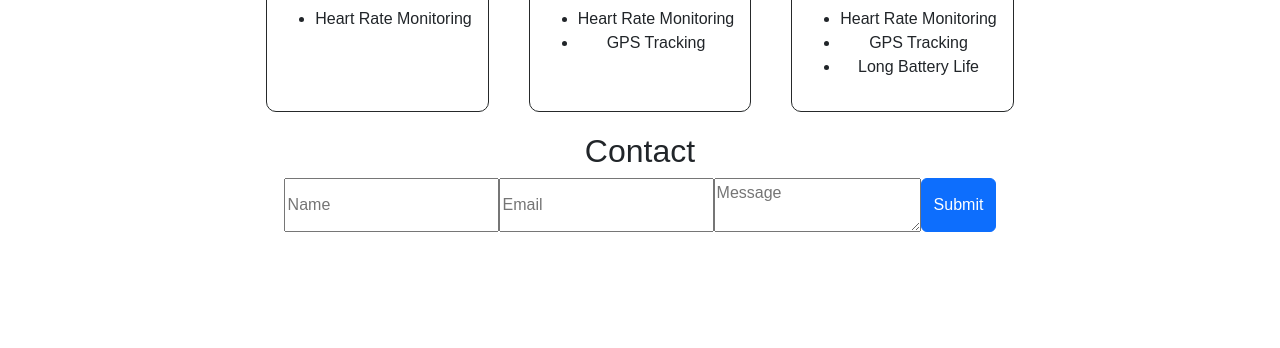
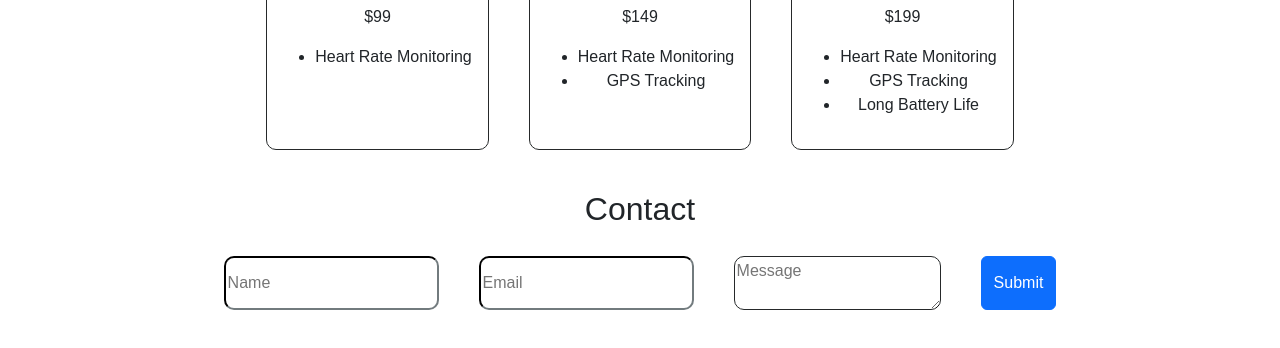
Before and after one commit to HirvaGohel/smartWatchtask, a plain HTML site: page index.html in a window 1280 px wide. Shown: the part 1280-1628 px from the top of the page. Before the commit the page ends 1512 px from the top, so only its background shows below. Drawn offline with nearby package versions, Linux system fonts and the light colour scheme.

Commit message:
add code

```diff
--- a/style.css
+++ b/style.css
@@ -93,3 +93,15 @@ header nav a {
 #contact {
   text-align: center;
 }
+
+#contact {
+  margin: 20px;
+}
+
+.button, input, optgroup, select, textarea
+ {
+  margin: 20px;
+  border-color: #26292a;
+  border-radius: 10px;
+
+ }
```
Also changed, not shown: index.html (+1 -4 lines).
